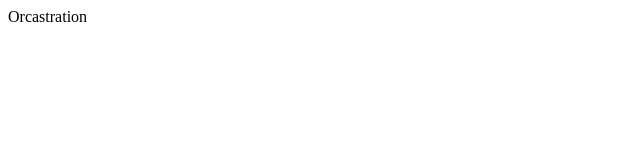
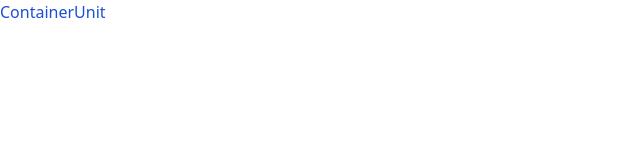
Before and after one commit to oslabs-beta/Orcastration, a React app: page / in a window 1280 px wide. Shown: the top 160 px of the page, without its empty margins (0-640 px from the left). Built offline with nearby package versions, Linux system fonts and the light colour scheme.

Commit message:
Setup webpack for TailwindCSS

```diff
--- a/app/src/components/App.jsx
+++ b/app/src/components/App.jsx
@@ -1,8 +1,12 @@
 import * as React from 'react';
-import * as ReactDOMClient from 'react-dom/client';
+import ContainerUnit from './ContainerUnit';
 
 const App = (props) => {
-  return <>Orcastration</>;
+  return (
+    <div>
+      <ContainerUnit />
+    </div>
+  )
 };
 
 export default App;
--- /dev/null
+++ b/app/src/components/ContainerUnit.jsx
@@ -0,0 +1,7 @@
+import React from "react"
+
+export default function ContainerUnit() {
+  return (
+      <h1 className=".md:text-sm text-blue-700">ContainerUnit</h1>
+  )
+}
--- /dev/null
+++ b/app/src/index.css
@@ -0,0 +1,3 @@
+@tailwind base;
+@tailwind components;
+@tailwind utilities;
--- a/app/src/index.js
+++ b/app/src/index.js
@@ -2,10 +2,13 @@ import * as React from 'react';
 import * as ReactDOMClient from 'react-dom/client';
 import App from './components/App';
 import { BrowserRouter } from 'react-router-dom';
+import './index.css';
 
 const root = ReactDOMClient.createRoot(document.getElementById('root'));
 root.render(
-  <BrowserRouter>
-    <App />
-  </BrowserRouter>
+  <React.StrictMode>
+    <BrowserRouter>
+      <App />
+    </BrowserRouter>
+  </React.StrictMode>
 );
--- a/package.json
+++ b/package.json
@@ -35,14 +35,19 @@
     "@babel/core": "^7.20.7",
     "@babel/preset-env": "^7.20.2",
     "@babel/preset-react": "^7.18.6",
+    "autoprefixer": "^10.4.13",
     "babel-loader": "^9.1.0",
     "css-loader": "^6.7.3",
     "html-webpack-plugin": "^5.5.0",
     "mini-css-extract-plugin": "^2.7.2",
     "node-sass": "^8.0.0",
     "nodemon": "^2.0.20",
+    "postcss": "^8.4.20",
+    "postcss-loader": "^7.0.2",
+    "postcss-preset-env": "^7.8.3",
     "sass-loader": "^13.2.0",
     "style-loader": "^3.3.1",
+    "tailwindcss": "^3.2.4",
     "webpack": "^5.75.0",
     "webpack-cli": "^5.0.1",
     "webpack-dev-server": "^4.11.1"
--- /dev/null
+++ b/postcss.config.js
@@ -0,0 +1,14 @@
+// module.exports = {
+//   plugins: {
+//     tailwindcss: {},
+//     autoprefixer: {},
+//   },
+// }
+
+const tailwindcss = require('tailwindcss');
+module.exports = {
+  plugins: [
+    'postcss-preset-env',
+    tailwindcss
+  ],
+};
--- /dev/null
+++ b/tailwind.config.js
@@ -0,0 +1,10 @@
+/** @type {import('tailwindcss').Config} */
+module.exports = {
+  content: [
+    "./app/src/**/*.{js,jsx}",
+  ],
+  theme: {
+    extend: {},
+  },
+  plugins: [],
+}
--- a/webpack.config.js
+++ b/webpack.config.js
@@ -17,10 +17,15 @@ module.exports = {
         loader: 'babel-loader',
       },
       {
-        test: /\.s[ac]ss$/i, // /scss$/
-        use: ['style-loader', 'css-loader', 'sass-loader'],
-        // use: [MiniCssExtractPlugin.loader, 'css-loader', 'sass-loader'],
+        test: /\.css$/i,
+        include: path.resolve(__dirname, './app/src'),
+        use: ['style-loader', 'css-loader', 'postcss-loader'],
       },
+      // {
+      //   test: /\.s[ac]ss$/i, // /scss$/
+      //   use: ['style-loader', 'css-loader', 'sass-loader'],
+      //   // use: [MiniCssExtractPlugin.loader, 'css-loader', 'sass-loader'],
+      // },
     ],
   },
   plugins: [
```
Also changed, not shown: 1 other file (tests, documents, lock files or other folders).
